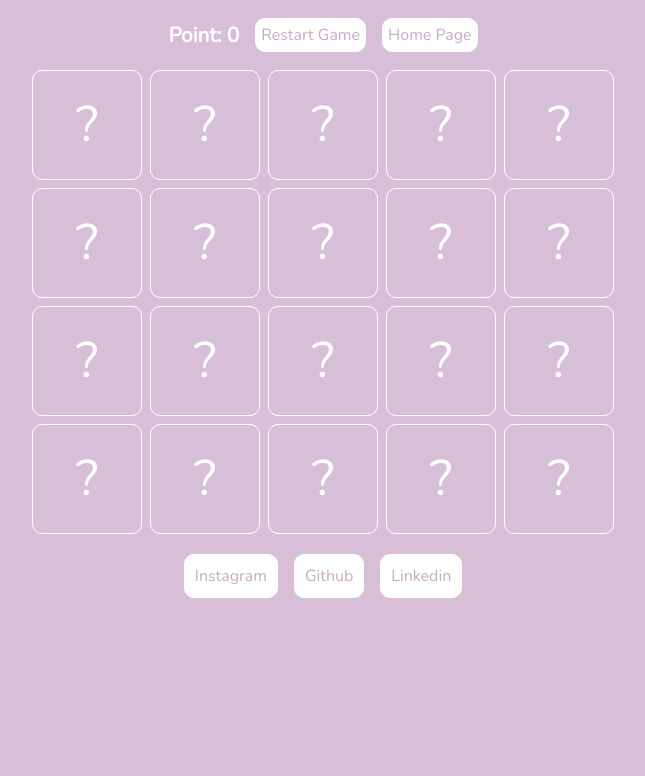
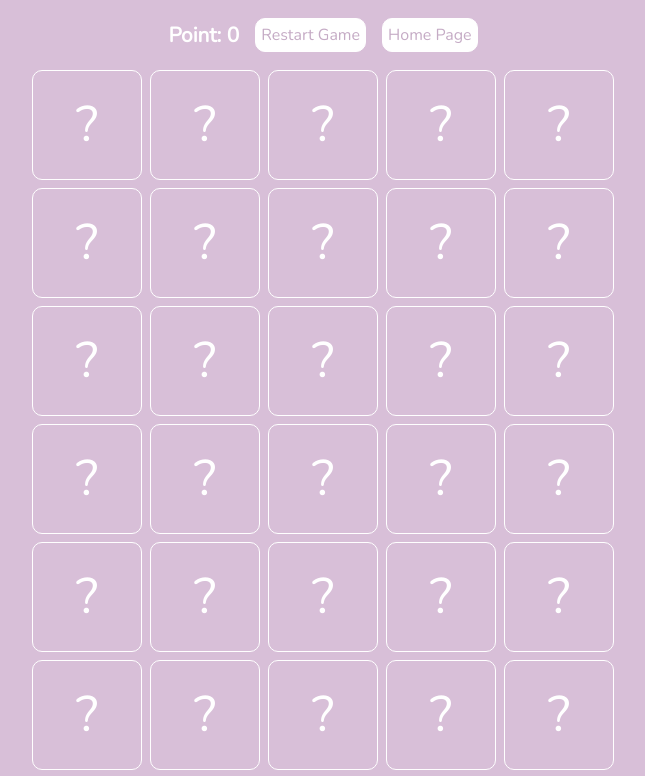
Before and after one commit to furkanerr/Card-Game-redux-toolkit, a React (Create React App) app: page /game in a window 1280 px wide. Shown: the top 776 px of the page, without its empty margins (317-962 px from the left). Built offline with nearby package versions, Linux system fonts and the light colour scheme.

Commit message:
vercel test

```diff
--- a/src/features/gameSlice.js
+++ b/src/features/gameSlice.js
@@ -24,8 +24,9 @@ export const gameSlice = createSlice({
                     state.cards = [...state.cards,card]
                 }
 
-                state.cards=[...state.cards.sort(() => Math.random() - 0.5)]
-                console.log(state.cards)
+                state.cards=[...state.cards.sort(() => Math.random() - 0.5),...state.cards.sort(() => Math.random() - 0.5)]
+
+
 
         },
 
```
